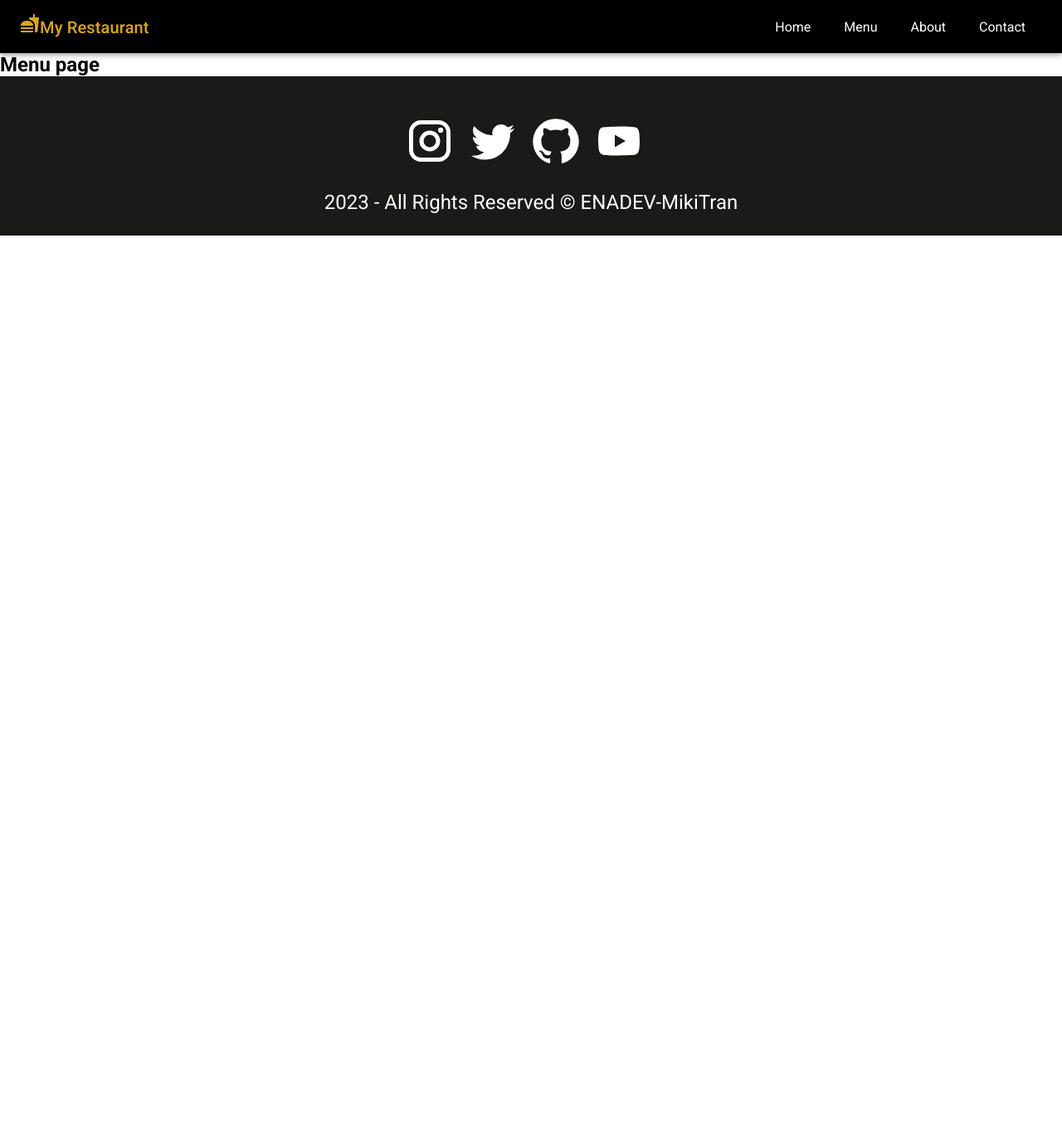
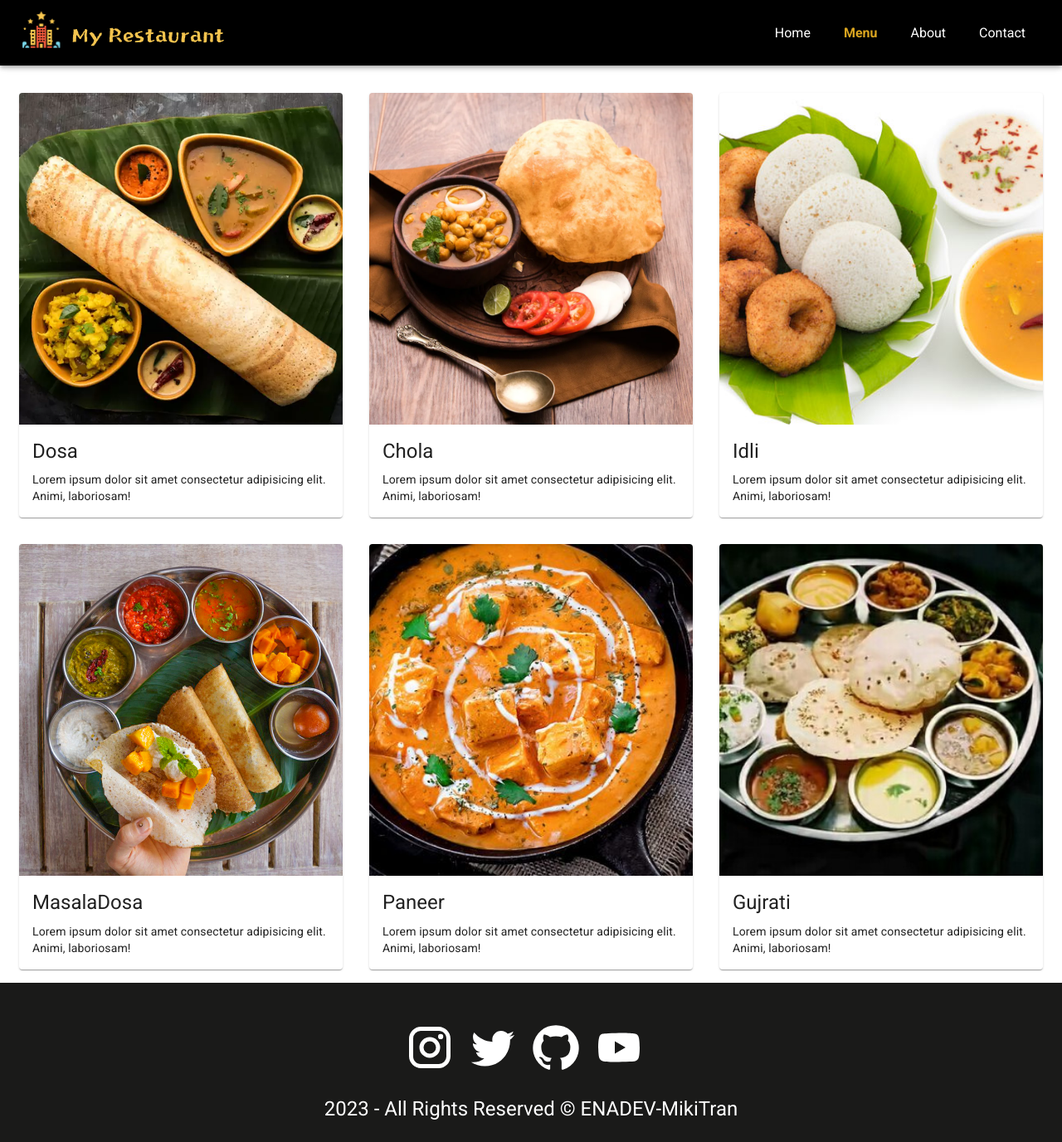
Before and after one commit to mikitran721/restaurant-react-mui, a React (Create React App) app: page /menu in a window 1280 px wide. Shown: the whole page at 83% size. Before the commit the page ends 800 px from the top, so only its background shows below. Built offline with nearby package versions, Linux system fonts and the light colour scheme.

Commit message:
complete project

```diff
--- a/package.json
+++ b/package.json
@@ -3,6 +3,7 @@
   "version": "0.1.0",
   "private": true,
   "dependencies": {
+    "@babel/plugin-proposal-private-property-in-object": "^7.21.11",
     "@emotion/react": "^11.11.1",
     "@emotion/styled": "^11.11.0",
     "@mui/icons-material": "^5.14.13",
--- a/src/components/Layout/Header.js
+++ b/src/components/Layout/Header.js
@@ -7,10 +7,10 @@ import {
   IconButton,
   Divider,
 } from "@mui/material";
-import FastfoodIcon from "@mui/icons-material/Fastfood";
-import { Link } from "react-router-dom";
+import { Link, NavLink } from "react-router-dom";
 import MenuIcon from "@mui/icons-material/Menu";
 import Drawer from "@mui/material/Drawer";
+import Logo from "../../images/logo.svg";
 
 import "../../styles/HeaderStyle.css";
 
@@ -31,22 +31,23 @@ const Header = () => {
         component="div"
         sx={{ flexGrow: 1, my: 2 }}
       >
-        <FastfoodIcon />
-        My Restaurant
+        <img src={Logo} height={"70"} width={"200"}></img>
       </Typography>
       <Divider />
       <ul className="mobile-navigation">
         <li>
-          <Link to="/">Home</Link>
+          <NavLink activeClassName="active" to="/">
+            Home
+          </NavLink>
         </li>
         <li>
-          <Link to="/menu">Menu</Link>
+          <NavLink to="/menu">Menu</NavLink>
         </li>
         <li>
-          <Link to="/about">About</Link>
+          <NavLink to="/about">About</NavLink>
         </li>
         <li>
-          <Link to="/contact">Contact</Link>
+          <NavLink to="/contact">Contact</NavLink>
         </li>
       </ul>
     </Box>
@@ -71,22 +72,23 @@ const Header = () => {
               component="div"
               sx={{ flexGrow: 1 }}
             >
-              <FastfoodIcon />
-              My Restaurant
+              <img src={Logo} height={"70"} width={"250"}></img>
             </Typography>
             <Box sx={{ display: { xs: "none", sm: "block" } }}>
               <ul className="navigation-menu">
                 <li>
-                  <Link to="/">Home</Link>
+                  <NavLink activeClassName="active" to="/">
+                    Home
+                  </NavLink>
                 </li>
                 <li>
-                  <Link to="/menu">Menu</Link>
+                  <NavLink to="/menu">Menu</NavLink>
                 </li>
                 <li>
-                  <Link to="/about">About</Link>
+                  <NavLink to="/about">About</NavLink>
                 </li>
                 <li>
-                  <Link to="/contact">Contact</Link>
+                  <NavLink to="/contact">Contact</NavLink>
                 </li>
               </ul>
             </Box>
@@ -108,7 +110,7 @@ const Header = () => {
             {drawer}
           </Drawer>
         </Box>
-        <Box>
+        <Box sx={{ p: 2 }}>
           <Toolbar />
         </Box>
       </Box>
--- /dev/null
+++ b/src/data/data.js
@@ -0,0 +1,51 @@
+import Dosa from "../images/dosa.jpg";
+import Chola from "../images/chhola.jpg";
+import Idli from "../images/idli.jpg";
+import MasalaDosa from "../images/masala.jpg";
+import Paneer from "../images/paneer.jpg";
+import Gujrati from "../images/gujrati.jpeg";
+
+export const MenuList = [
+  {
+    name: "Dosa",
+    description:
+      "Lorem ipsum dolor sit amet consectetur adipisicing elit. Animi, laboriosam!",
+    image: Dosa,
+    price: 200,
+  },
+  {
+    name: "Chola",
+    description:
+      "Lorem ipsum dolor sit amet consectetur adipisicing elit. Animi, laboriosam!",
+    image: Chola,
+    price: 250,
+  },
+  {
+    name: "Idli",
+    description:
+      "Lorem ipsum dolor sit amet consectetur adipisicing elit. Animi, laboriosam!",
+    image: Idli,
+    price: 400,
+  },
+  {
+    name: "MasalaDosa",
+    description:
+      "Lorem ipsum dolor sit amet consectetur adipisicing elit. Animi, laboriosam!",
+    image: MasalaDosa,
+    price: 150,
+  },
+  {
+    name: "Paneer",
+    description:
+      "Lorem ipsum dolor sit amet consectetur adipisicing elit. Animi, laboriosam!",
+    image: Paneer,
+    price: 200,
+  },
+  {
+    name: "Gujrati",
+    description:
+      "Lorem ipsum dolor sit amet consectetur adipisicing elit. Animi, laboriosam!",
+    image: Gujrati,
+    price: 500,
+  },
+];
--- a/src/pages/Menu.js
+++ b/src/pages/Menu.js
@@ -1,10 +1,38 @@
 import React from "react";
 import Layout from "../components/Layout/Layout";
+import {
+  Box,
+  Card,
+  CardActionArea,
+  CardContent,
+  CardMedia,
+  Typography,
+} from "@mui/material";
+import { MenuList } from "../data/data";
 
 const Menu = () => {
   return (
     <Layout>
-      <h2>Menu page</h2>
+      <Box sx={{ display: "flex", flexWrap: "wrap", justifyContent: "center" }}>
+        {MenuList.map((menu, index) => (
+          <Card sx={{ maxWidth: "390px", display: "flex", m: 2 }} key={index}>
+            <CardActionArea>
+              <CardMedia
+                sx={{ minHeight: "400px" }}
+                component={"img"}
+                src={menu.image}
+                alt={menu.name}
+              />
+              <CardContent>
+                <Typography variant="h5" gutterBottom component={"div"}>
+                  {menu.name}
+                </Typography>
+                <Typography variant="body2">{menu.description}</Typography>
+              </CardContent>
+            </CardActionArea>
+          </Card>
+        ))}
+      </Box>
     </Layout>
   );
 };
--- a/src/styles/HeaderStyle.css
+++ b/src/styles/HeaderStyle.css
@@ -12,6 +12,11 @@
 .navigation-menu li a{
     text-decoration: none;
     color: white;
+}
+
+.active{
+    color: goldenrod !important;
+    font-weight: bold !important;
 }
 
 /* mobile view */
```
Also changed, not shown: 2 other files (tests, documents, lock files or other folders).
